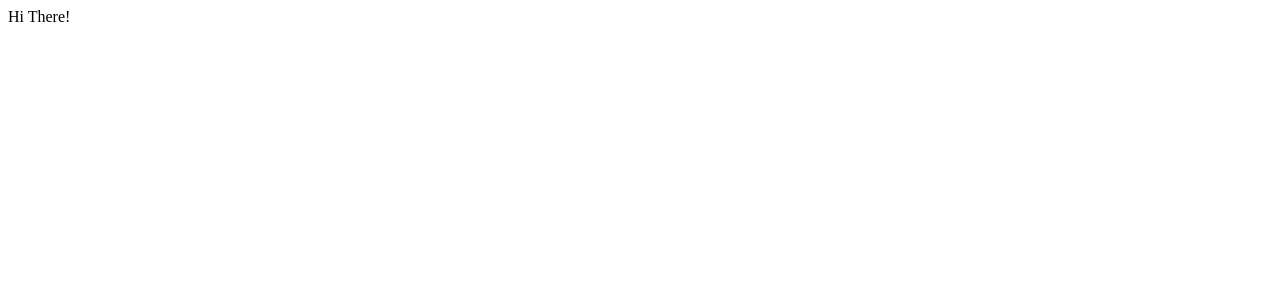
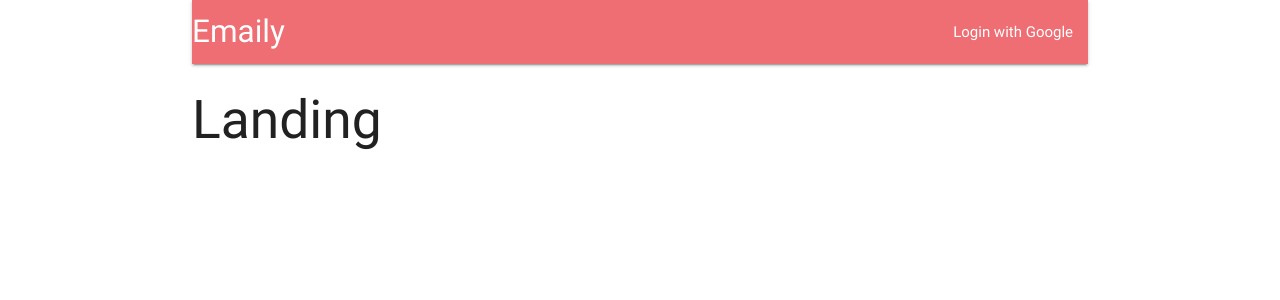
Before and after one commit to PichayuthK/emaily-project, a React (Create React App) app in the folder client/: page / in a window 1280 px wide. Shown: the top 300 px of the page. Built offline with nearby package versions, Linux system fonts and the light colour scheme.

Commit message:
add Header component and set up action for redux

```diff
--- /dev/null
+++ b/client/src/actions/types.js
@@ -0,0 +1 @@
+export const FETCH_USER = 'fetch_user';
--- a/client/src/components/App.js
+++ b/client/src/components/App.js
@@ -1,7 +1,24 @@
 import React from 'react';
+import { BrowserRouter, Route } from 'react-router-dom';
+
+import Header from './Header/Header';
+const Dashboard = () => <h2>Dashboard</h2>;
+const SurveyNew = () => <h2>SurveyNew</h2>;
+const Landing = () => <h2>Landing</h2>;
 
 const App = () => {
-  return <div>Hi There!</div>;
+  return (
+    <div className="container">
+      <BrowserRouter>
+        <div>
+          <Header />
+          <Route path="/" exact component={Landing} />
+          <Route path="/surveys" exact component={Dashboard} />
+          <Route path="/surveys/new" component={SurveyNew} />
+        </div>
+      </BrowserRouter>
+    </div>
+  );
 };
 
 export default App;
--- /dev/null
+++ b/client/src/components/Header/Header.js
@@ -0,0 +1,21 @@
+import React, { Component } from 'react';
+
+class Header extends Component {
+  state = {};
+  render() {
+    return (
+      <nav>
+        <div className="nav-wrapper">
+          <a className="left brand-logo">Emaily</a>
+          <ul className="right">
+            <li>
+              <a>Login with Google</a>
+            </li>
+          </ul>
+        </div>
+      </nav>
+    );
+  }
+}
+
+export default Header;
--- a/client/src/index.js
+++ b/client/src/index.js
@@ -1,12 +1,14 @@
+import 'materialize-css/dist/css/materialize.min.css';
 import React from 'react';
 import ReactDOM from 'react-dom';
 import { Provider } from 'react-redux';
 import { createStore, applyMiddleware } from 'redux';
+import reduxThunk from 'redux-thunk';
 
 import App from './components/App';
 import reducers from './reducers';
 
-const store = createStore(reducers, {}, applyMiddleware());
+const store = createStore(reducers, {}, applyMiddleware(reduxThunk));
 
 ReactDOM.render(
   <Provider store={store}>
```
Also changed, not shown: client/package.json (+6 -1 lines), client/src/actions/index.js (added, +7 -0 lines), 1 other file (tests, documents, lock files or other folders).
